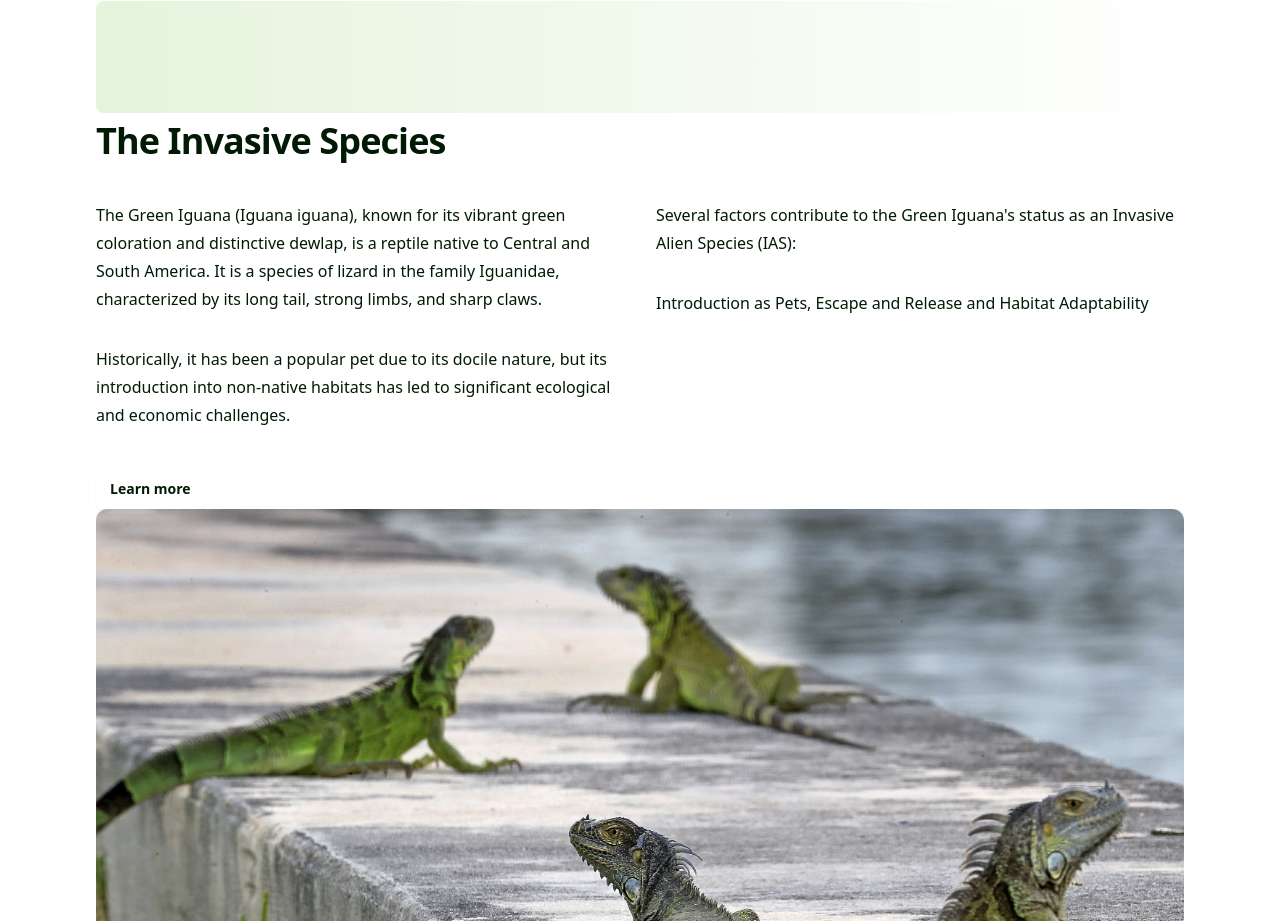
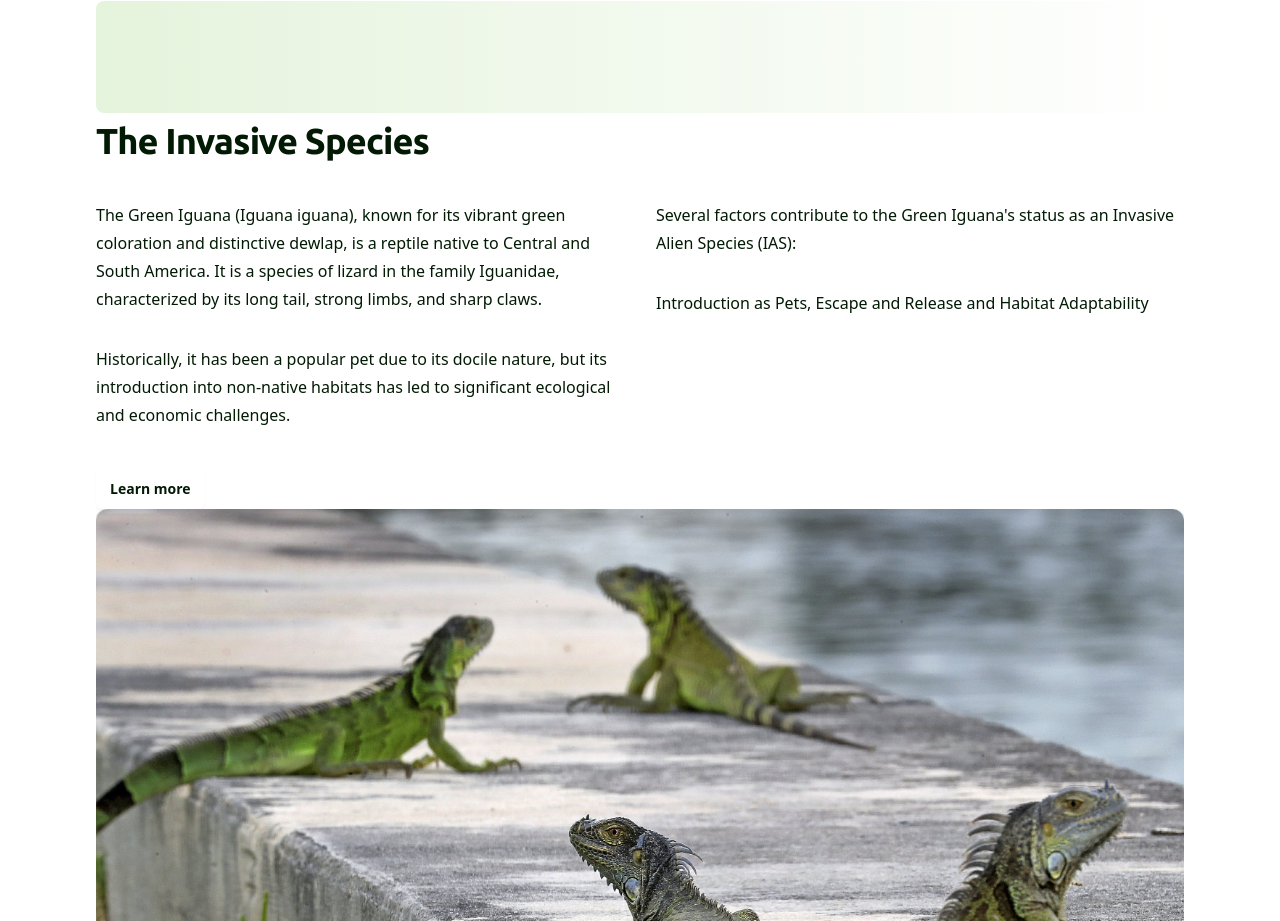
Before and after one commit to Ed-TheVisionMaker/green-ig-ias-network, a Next.js app: page / in a window 1280 px wide. Shown: the part 959-1880 px from the top of the page. Built offline with nearby package versions, Linux system fonts and the light colour scheme; a web font is replaced by a local one.

Commit message:
style: altered font for invasive spp component heading

```diff
--- a/components/InvasiveSpeciesHero/index.tsx
+++ b/components/InvasiveSpeciesHero/index.tsx
@@ -6,7 +6,7 @@ export default function InvasiveSpeciesHero() {
       </div>
       <div className=''>
         <div className=''>
-          <h1 className='mt-2 text-4xl font-bold tracking-tight text-ginBlack sm:text-4xl'>
+          <h1 className='mt-2 text-4xl font-ubuntu font-bold tracking-tight text-ginBlack'>
             The Invasive Species
           </h1>
           <div className='mt-10 grid grid-cols-1 gap-8 text-base leading-7 text-ginBlack lg:grid-cols-2 '>
```
